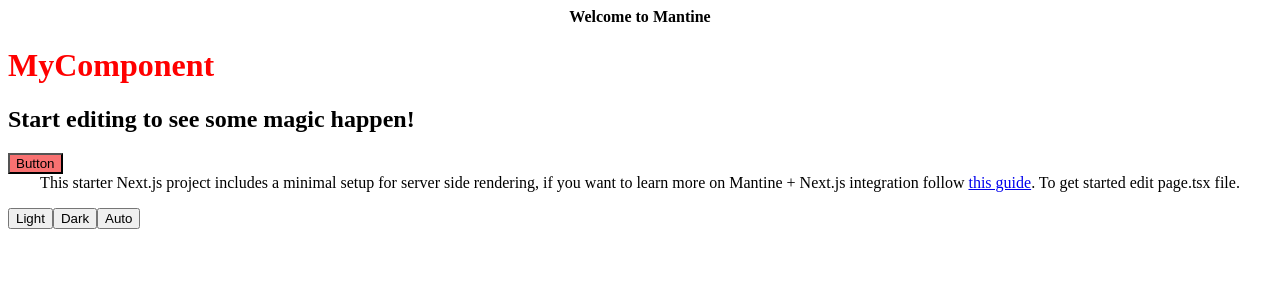
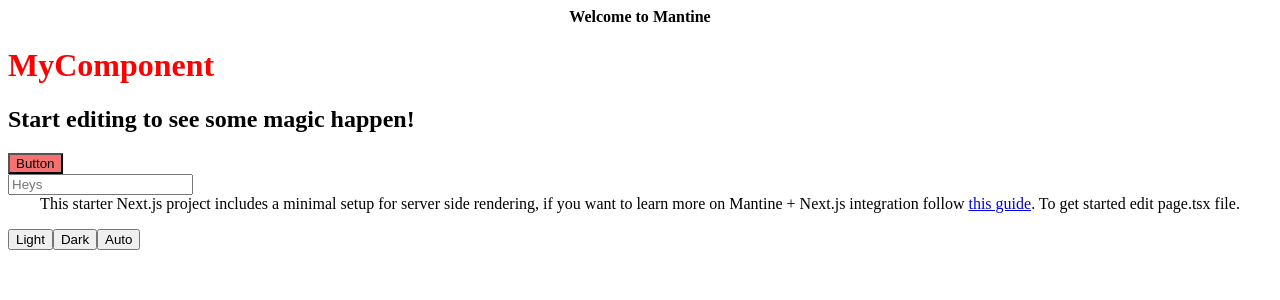
Before and after one commit to kunalshukla11/mjw-app, a Next.js app: page / in a window 1280 px wide. Shown: the top 300 px of the page. Built offline with nearby package versions, Linux system fonts and the light colour scheme.

Commit message:
Adding primary Colour

```diff
--- /dev/null
+++ b/build.css
@@ -0,0 +1 @@
+*,::backdrop,:after,:before{--tw-border-spacing-x:0;--tw-border-spacing-y:0;--tw-translate-x:0;--tw-translate-y:0;--tw-rotate:0;--tw-skew-x:0;--tw-skew-y:0;--tw-scale-x:1;--tw-scale-y:1;--tw-pan-x: ;--tw-pan-y: ;--tw-pinch-zoom: ;--tw-scroll-snap-strictness:proximity;--tw-gradient-from-position: ;--tw-gradient-via-position: ;--tw-gradient-to-position: ;--tw-ordinal: ;--tw-slashed-zero: ;--tw-numeric-figure: ;--tw-numeric-spacing: ;--tw-numeric-fraction: ;--tw-ring-inset: ;--tw-ring-offset-width:0px;--tw-ring-offset-color:#fff;--tw-ring-color:#3b82f680;--tw-ring-offset-shadow:0 0 #0000;--tw-ring-shadow:0 0 #0000;--tw-shadow:0 0 #0000;--tw-shadow-colored:0 0 #0000;--tw-blur: ;--tw-brightness: ;--tw-contrast: ;--tw-grayscale: ;--tw-hue-rotate: ;--tw-invert: ;--tw-saturate: ;--tw-sepia: ;--tw-drop-shadow: ;--tw-backdrop-blur: ;--tw-backdrop-brightness: ;--tw-backdrop-contrast: ;--tw-backdrop-grayscale: ;--tw-backdrop-hue-rotate: ;--tw-backdrop-invert: ;--tw-backdrop-opacity: ;--tw-backdrop-saturate: ;--tw-backdrop-sepia: }.bg-red-400{--tw-bg-opacity:1;background-color:rgb(248 113 113/var(--tw-bg-opacity))}
--- a/components/Welcome/MyComponent.tsx
+++ b/components/Welcome/MyComponent.tsx
@@ -1,4 +1,4 @@
-import { Button, Group } from '@mantine/core';
+import { Button, Group, Input } from '@mantine/core';
 import mycomponent from './MyComponent.module.css';
 
 export function MyComponent() {
@@ -8,6 +8,7 @@
         <h1 className={mycomponent.heading}>MyComponent</h1>
         <h2>Start editing to see some magic happen!</h2>
         <Button className="bg-red-400">Button</Button>
+        <Input placeholder="Heys"></Input>
       </Group>
     </>
   );
--- a/theme.ts
+++ b/theme.ts
@@ -3,5 +3,6 @@
 import { createTheme } from '@mantine/core';
 
 export const theme = createTheme({
+  primaryColor: 'indigo',
   /* Put your mantine theme override here */
 });
```
